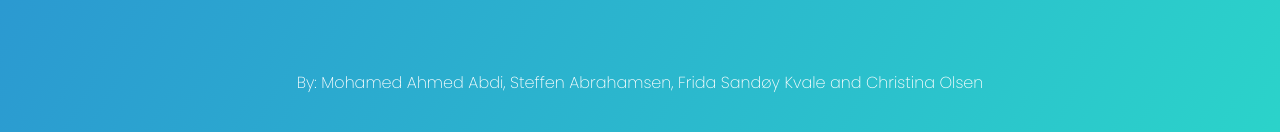
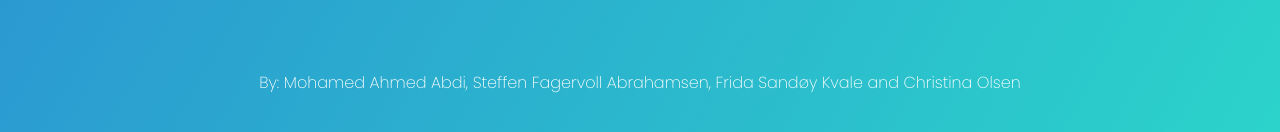
Before and after one commit to mohamed2g/Todo_App, a website: page public/index.html in a window 1280 px wide. Shown: the part 665-797 px from the top of the page. Drawn offline with Linux system fonts and the light colour scheme.

Commit message:
Update index.html

```diff
--- a/public/index.html
+++ b/public/index.html
@@ -40,7 +40,7 @@
 </div>
 
 <div class="bottom">
-<span>By: Mohamed Ahmed Abdi, Steffen Abrahamsen, Frida Sandøy Kvale and Christina Olsen</span>
+<span>By: Mohamed Ahmed Abdi, Steffen Fagervoll Abrahamsen, Frida Sandøy Kvale and Christina Olsen</span>
 </div>
 
 
```
